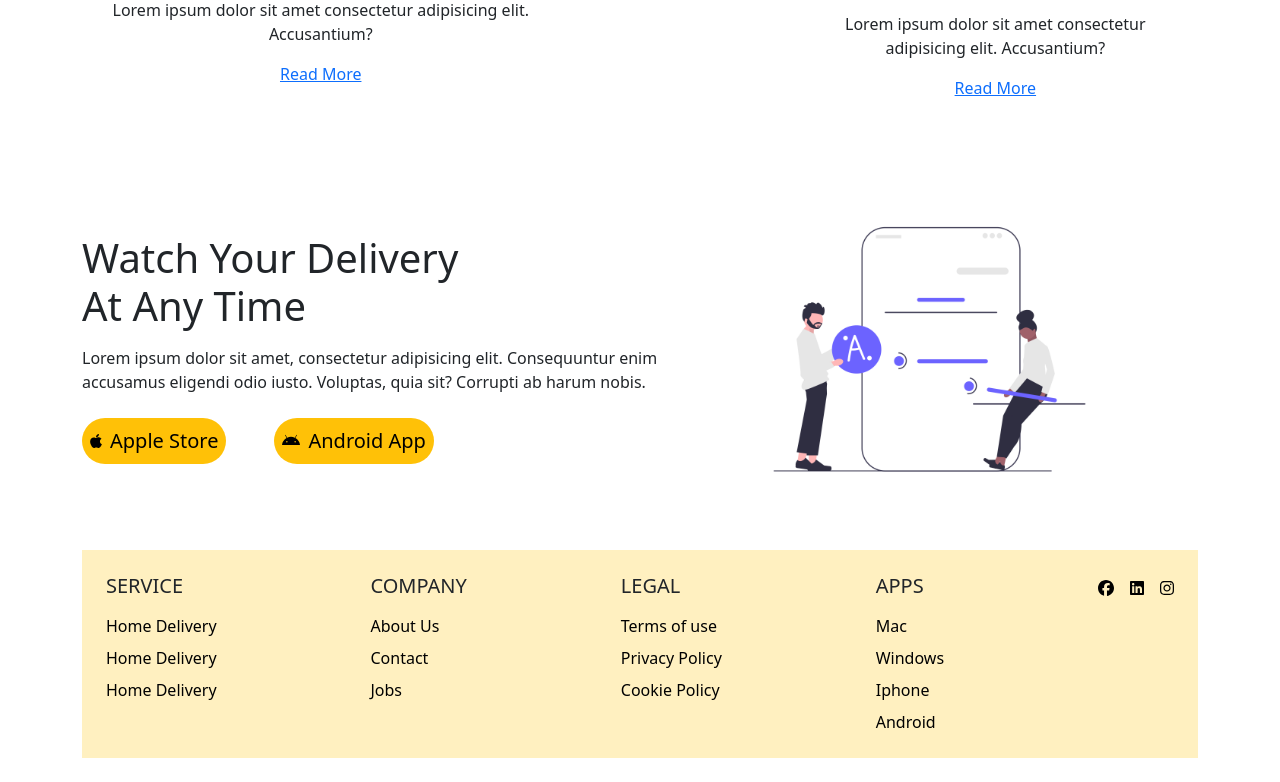
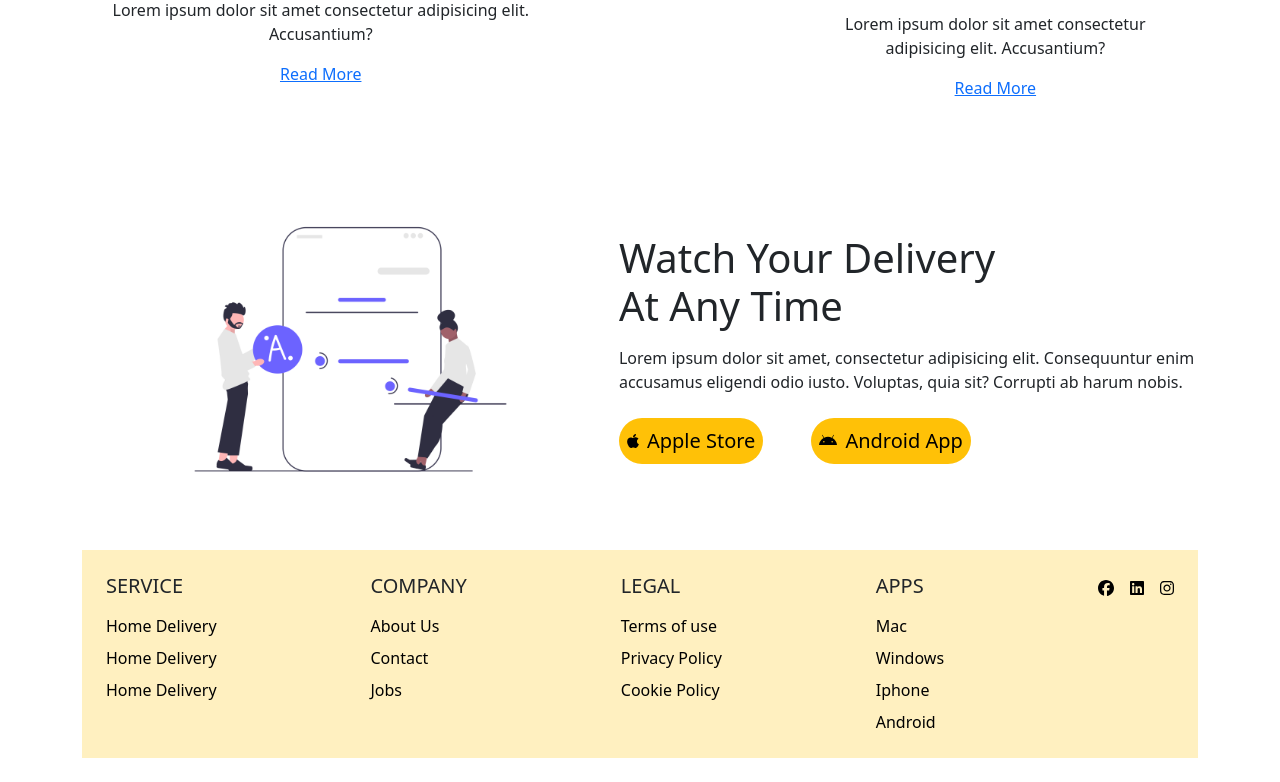
Before and after one commit to abukawsar45/landing-page-with-bootstrap, a plain HTML site: page index.html in a window 1280 px wide. Shown: the part 1678-2460 px from the top of the page. Drawn offline with nearby package versions, Linux system fonts and the light colour scheme.

Commit message:
update something

```diff
--- a/index.html
+++ b/index.html
@@ -113,7 +113,7 @@
   </div>
 
   <!-- Watch part -->
-    <div class="mt-5 pt-5 d-flex flex-column flex-md-row align-items-center justify-content-between">
+    <div class="mt-5 pt-5 d-flex flex-column flex-md-row-reverse align-items-center justify-content-between">
     <div class=" w-md-50">
       <h1 class="fs-1" >Watch Your Delivery <br> At Any Time</h1>
       <p class="mt-3">Lorem ipsum dolor sit amet, consectetur adipisicing elit. Consequuntur enim accusamus eligendi odio iusto. Voluptas, quia sit? Corrupti ab harum nobis.</p>
```
